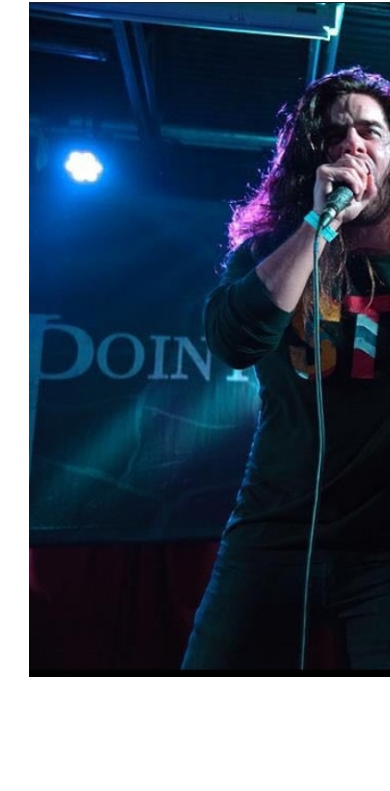
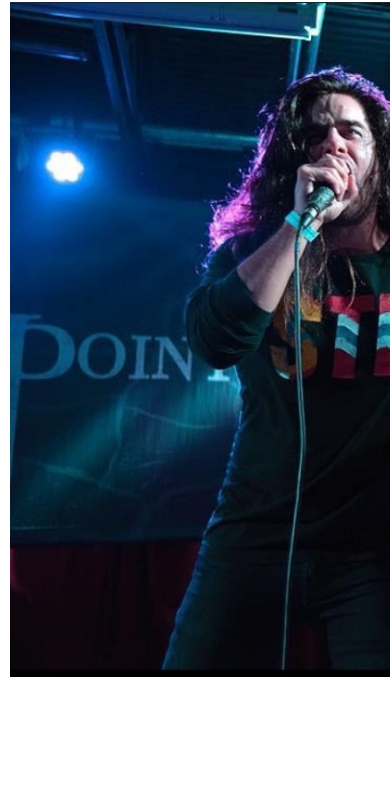
Before and after one commit to AlexH893/aPortfolio, a plain HTML site: page index.html in a window 390 px wide. Shown: the part 53-844 px from the top of the page. Drawn offline with nearby package versions, Linux system fonts and the light colour scheme; some packages are replaced by stand-ins of ours.

Commit message:
Update styles.css

```diff
--- a/styles.css
+++ b/styles.css
@@ -218,3 +218,12 @@ display: block;
     height: 80vh;
 }
 }
+
+@media screen and (max-width: 900px) {
+* {
+margin: 0;
+    padding: 0;
+    box-sizing: border-box;
+    margin-left: .1em;
+  }
+}
```
